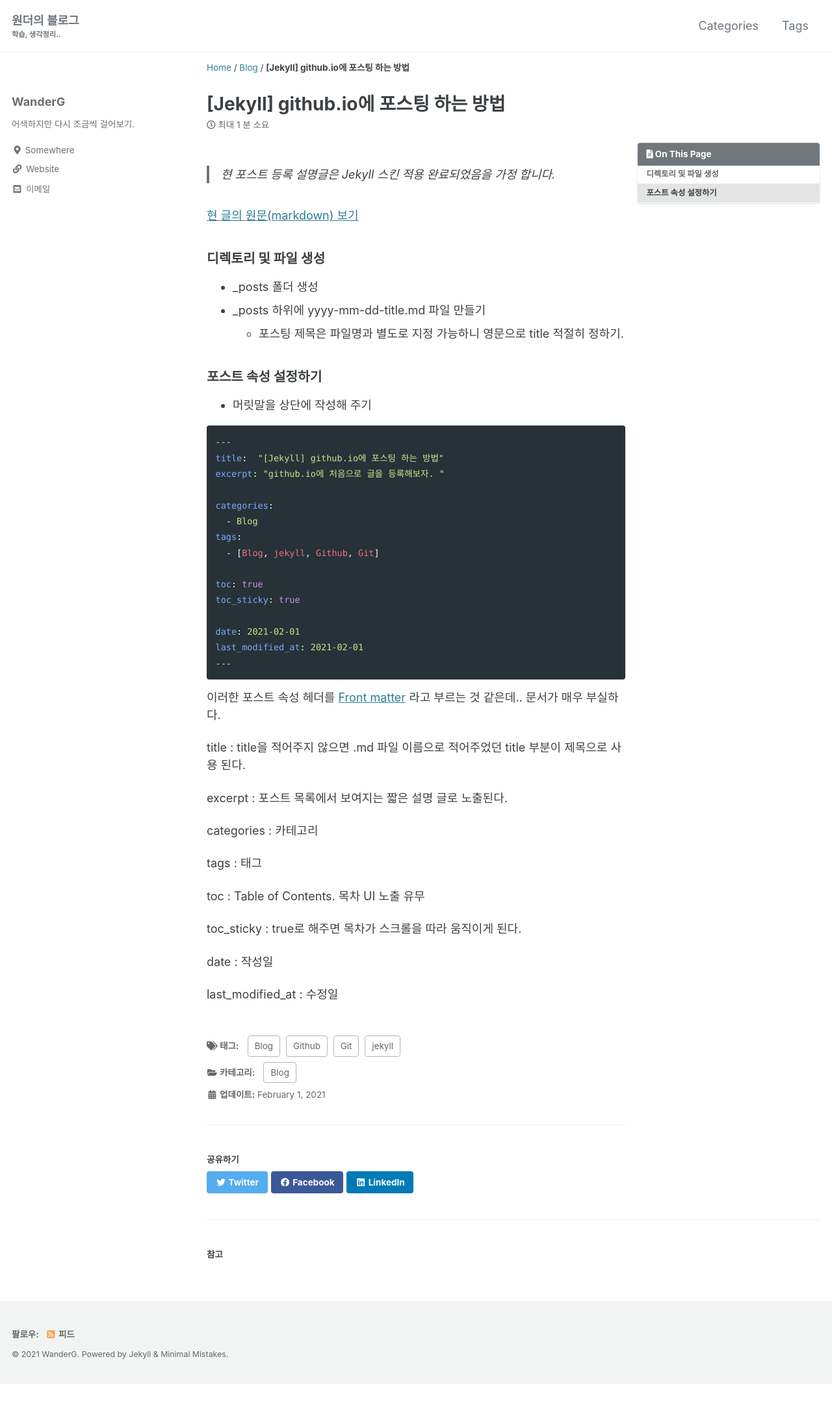
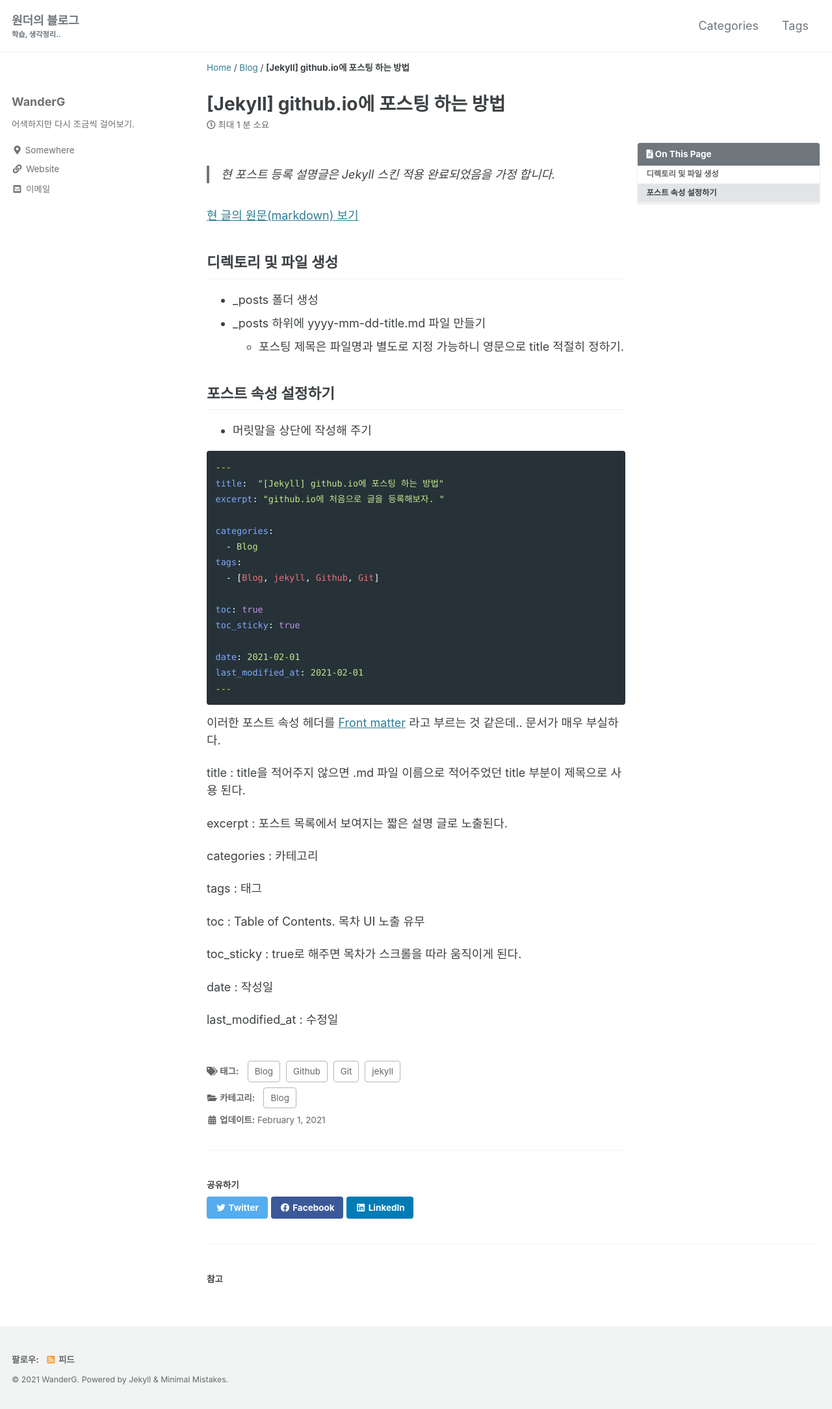
Before and after one commit to wanderg84/wanderg84.github.io, a Jekyll site: the page built from _posts/2021-02-01-test_post.md, in a window 1280 px wide. Shown: the whole page at 65% size. Built offline with Jekyll 4.4.1, drawn with Linux system fonts in a browser that asks for light colours; cached includes are drawn as plain includes; before the commit the page ends 2130 px from its top, so only the background shows below that.

````diff
--- a/_posts/2021-02-01-test_post.md
+++ b/_posts/2021-02-01-test_post.md
@@ -21,13 +21,13 @@ last_modified_at: 2021-02-01
 [현 글의 원문(markdown) 보기](https://github.com/wanderg84/wanderg84.github.io/blob/main/_posts/2021-02-01-test_post.md)
 
 
-### 디렉토리 및 파일 생성
+## 디렉토리 및 파일 생성
 - _posts 폴더 생성
 - _posts 하위에 yyyy-mm-dd-title.md 파일 만들기
 	- 포스팅 제목은 파일명과 별도로 지정 가능하니 영문으로 title 적절히 정하기.
 
 
-### 포스트 속성 설정하기
+## 포스트 속성 설정하기
 - 머릿말을 상단에 작성해 주기
 
 ```markdown
````
